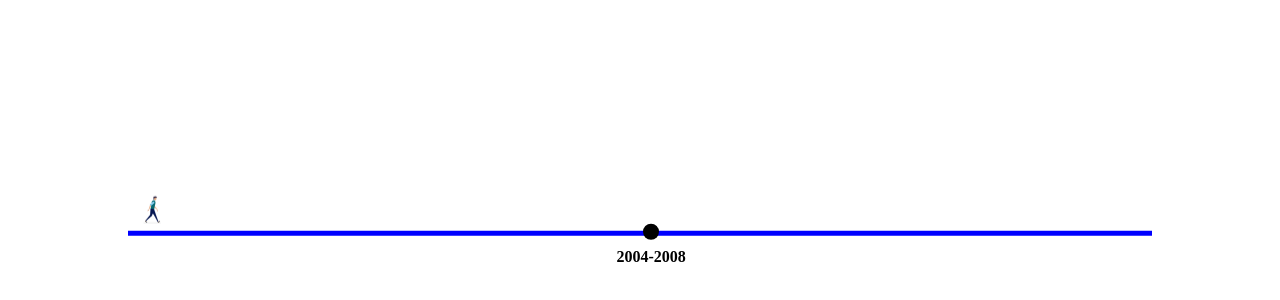
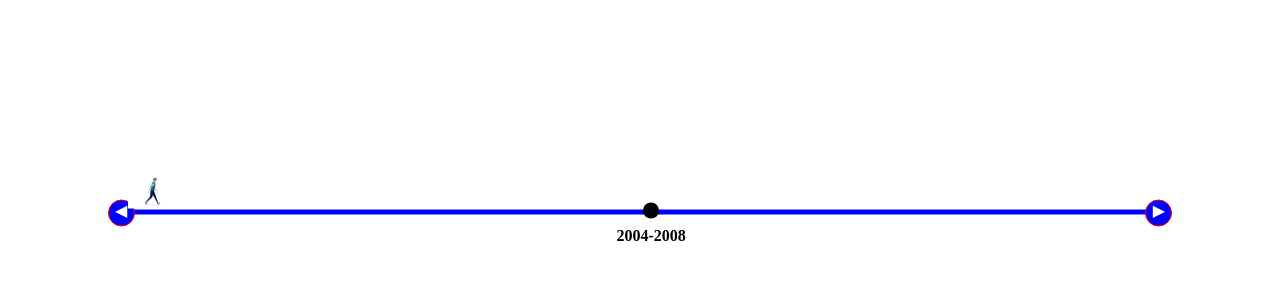
Before and after one commit to BokiThe/costum-timeline-with-animation, a React (Create React App) app: page / in a window 1280 px wide. Shown: the part 188-488 px from the top of the page. Built offline with nearby package versions, Linux system fonts and the light colour scheme.

Commit message:
pagination buttons added

```diff
--- a/src/timeline.css
+++ b/src/timeline.css
@@ -1,51 +1,56 @@
-.walkingContainer{
-    position:relative;
+.walkingContainer {
+    position: absolute;
     left: 0%;
+    bottom: 50%;
     width: 50px;
-   transition: all 2s ease;
+    border-radius: 50%;
+    transition: all 2s ease;
 }
-.walk{
+
+.walk {
     animation: walking 1s linear 0s 1 normal;
 }
 
-.stop{
-    left:100%;
+.stop {
+    left: 100%;
 }
 
-.wrapper{
+.wrapper {
     position: relative;
     color: #fff;
     text-align: center;
-    display:block;
-    width:80%;
+    display: block;
+    width: 80%;
     top: 50%;
     left: 50%;
-    transform: translate(-50%,-50%);
+    transform: translate(-50%, -50%);
 
 }
 
-.line{
-    display:block;
+.line {
+    display: block;
     width: 100%;
-    height:5px;
+    height: 5px;
     background: blue;
 }
 
-.wrapper .timeline{
+.wrapper .timeline {
     width: 100%;
     height: 100%;
 
 }
-.timelineItem{
+
+.timelineItem {
     width: 6%;
     display: inline-block;
     position: relative;
     height: 100%;
-    margin-right: 70px ;
+    margin-right: 70px;
     transition: width .5s;
     z-index: 1;
 }
-.timelineItem > span{
+
+.timelineItem>span {
     height: 32px;
     display: block;
     font-weight: bold;
@@ -55,7 +60,13 @@
     cursor: pointer;
     color: #000;
 }
-.timelineItem > span::before{
+
+.timelineItem>span:hover {
+    transform: scale(110%, 110%);
+    transition: all .2s ease;
+}
+
+.timelineItem>span::before {
     content: '';
     display: block;
     width: 16px;
@@ -65,28 +76,27 @@
     border-radius: 50%;
 }
 
-.timelineCard{
+.timelineCard {
     display: none;
     position: absolute;
     top: 50%;
     left: 50%;
-    transform: translate(-50%,-50%);
+    transform: translate(-50%, -50%);
     width: 900%;
     height: auto;
     border: 1px solid transparent;
     border-radius: 8px;
-    box-shadow: 0px 0px 16px 4px rgba(0,0,0,0.51);
+    box-shadow: 0px 0px 16px 4px rgba(0, 0, 0, 0.51);
     background: white;
     z-index: 2;
     transition: width 2s, heith 2s ease-in;
+}
 
-
-}
-.cardShow{
+.cardShow {
     display: flex;
 }
 
-.card{
+.card {
     display: flex;
     flex: 1 1 120px;
     flex-wrap: wrap;
@@ -95,7 +105,7 @@
     color: #000;
 }
 
-.cardImage{
+.cardImage {
     aspect-ratio: 1/1;
     border-top-left-radius: 8px;
     border-top-right-radius: 8px;
@@ -104,18 +114,49 @@
     margin: 0;
     padding: 0;
 }
-.cardContent{
+
+.cardContent {
     flex: 1 1 200px;
 }
-.cardContent, .cardTitle, .cardSubtitle{
+
+.cardContent,
+.cardTitle,
+.cardSubtitle {
     padding: 8px;
 }
+
+.arrow {
+    position: absolute;
+    display: inline-block;
+    width: 25px;
+    height: 25px;
+    color: #ffff;
+    border: 1px solid red;
+    border-radius: 50%;
+    background-color: blue;
+    bottom: -12px;
+    text-align: center;
+}
+
+#arrowLeft {
+
+    left: -2%;
+
+}
+
+#arrowRight {
+
+    right: -2%;
+
+}
+
 @keyframes walking {
     from {
-       left:0%
+        left: 0%
     }
-    to{
-        left:50%;
+
+    to {
+        left: 50%;
 
     }
 }
@@ -124,7 +165,8 @@
     from {
         opacity: 0;
     }
-    to{
-       opacity: 1;
+
+    to {
+        opacity: 1;
     }
 }
--- a/src/timeline.js
+++ b/src/timeline.js
@@ -29,6 +29,7 @@ const Timeline = () => {
         console.log(e.key);
       }}
     >
+      <span className="arrow" id="arrowLeft">◀</span>
       <div className="walkingContainer" id="walkingContainer">
         <img
           className="walk"
@@ -58,6 +59,7 @@ const Timeline = () => {
           </div>
         </div>
       </div>
+      <span className="arrow" id="arrowRight">▶</span>
     </div>
   );
 };
```
Also changed, not shown: src/imgs/left-arrow.png (added), src/imgs/right-arrow.png (added).
